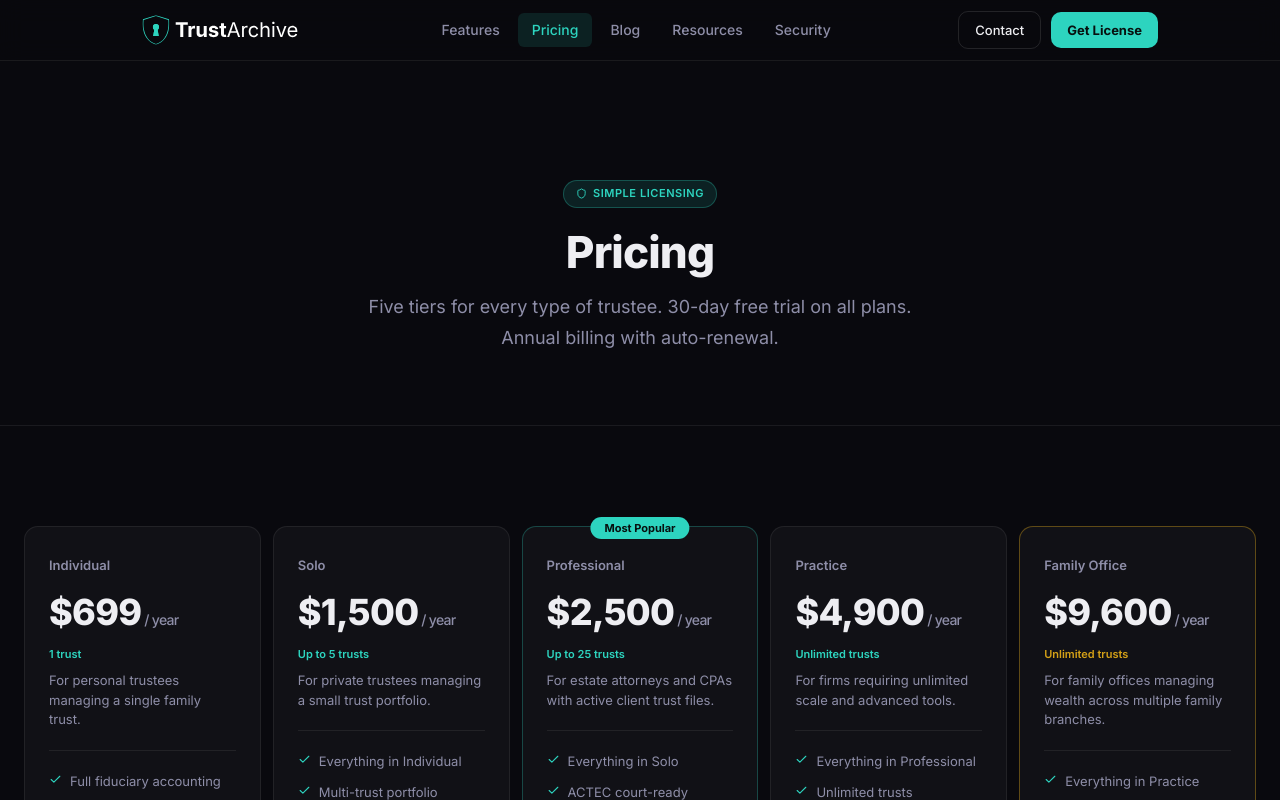
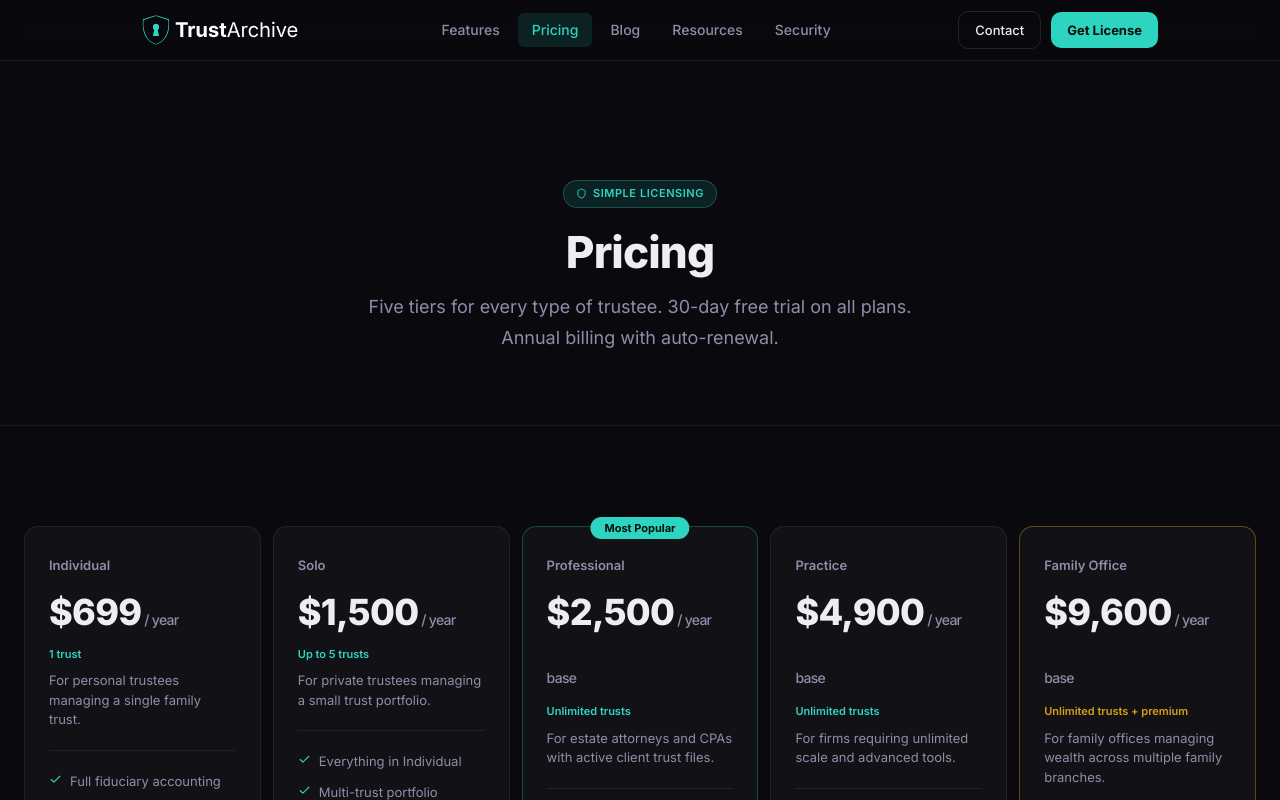
Before and after one commit to apvera-admin/trustarchive, a Next.js app: page /pricing in a window 1280 px wide. Shown: the top 800 px of the page. Built offline with nearby package versions, Linux system fonts and the light colour scheme.

Commit message:
Update page.js

```diff
--- a/app/pricing/page.js
+++ b/app/pricing/page.js
@@ -10,7 +10,6 @@ export const metadata = {
 const plans = [
   {
     tier: 'Individual',
-    slug: 'individual',
     price: '$699',
     period: '/ year',
     limit: '1 trust',
@@ -29,7 +28,6 @@ const plans = [
   },
   {
     tier: 'Solo',
-    slug: 'solo',
     price: '$1,500',
     period: '/ year',
     limit: 'Up to 5 trusts',
@@ -47,13 +45,15 @@ const plans = [
   },
   {
     tier: 'Professional',
-    slug: 'professional',
     price: '$2,500',
-    period: '/ year',
-    limit: 'Up to 25 trusts',
+    period: '/ year base',
+    perSeat: '$150',
+    baseSeats: 2,
+    limit: 'Unlimited trusts',
     desc: 'For estate attorneys and CPAs with active client trust files.',
     features: [
       'Everything in Solo',
+      'Encrypted firm sync — multi-user',
       'ACTEC court-ready reports',
       'Tax prep summary — K-1 prep',
       'Distribution approval workflow',
@@ -68,14 +68,14 @@ const plans = [
   },
   {
     tier: 'Practice',
-    slug: 'practice',
     price: '$4,900',
-    period: '/ year',
+    period: '/ year base',
+    perSeat: '$125',
+    baseSeats: 5,
     limit: 'Unlimited trusts',
     desc: 'For firms requiring unlimited scale and advanced tools.',
     features: [
       'Everything in Professional',
-      'Unlimited trusts',
       'State court accounting formats',
       'Property management module',
       'Alternative asset tracking',
@@ -87,10 +87,11 @@ const plans = [
   },
   {
     tier: 'Family Office',
-    slug: 'family_office',
     price: '$9,600',
-    period: '/ year',
-    limit: 'Unlimited trusts',
+    period: '/ year base',
+    perSeat: '$200',
+    baseSeats: 5,
+    limit: 'Unlimited trusts + premium',
     desc: 'For family offices managing wealth across multiple family branches.',
     features: [
       'Everything in Practice',
@@ -100,7 +101,7 @@ const plans = [
       'Priority support & escalation',
       'White-glove onboarding call',
     ],
-    cta: 'Start Free Trial',
+    cta: 'Contact for Demo',
     ctaClass: 'secondary',
     href: '/contact',
     gold: true,
```
